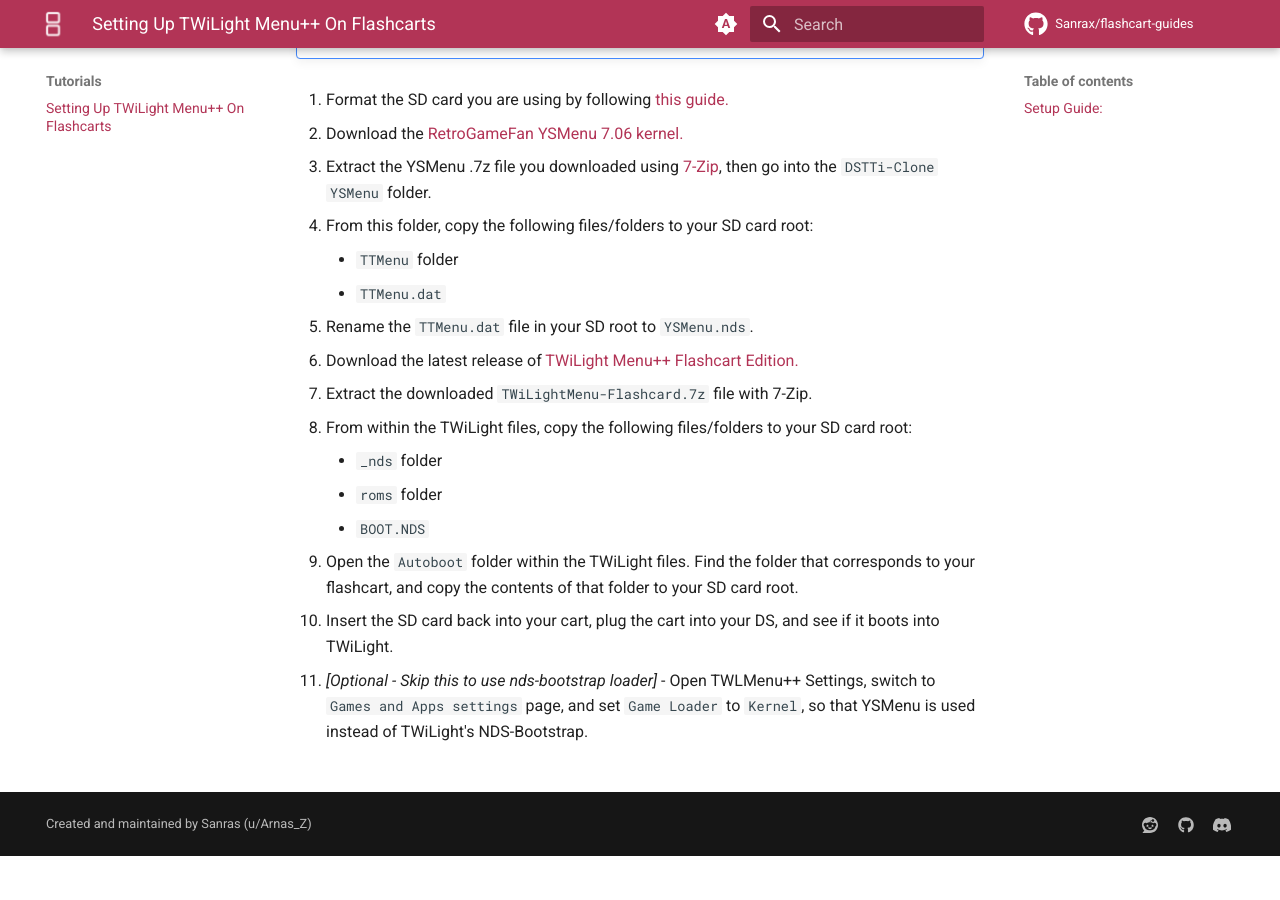
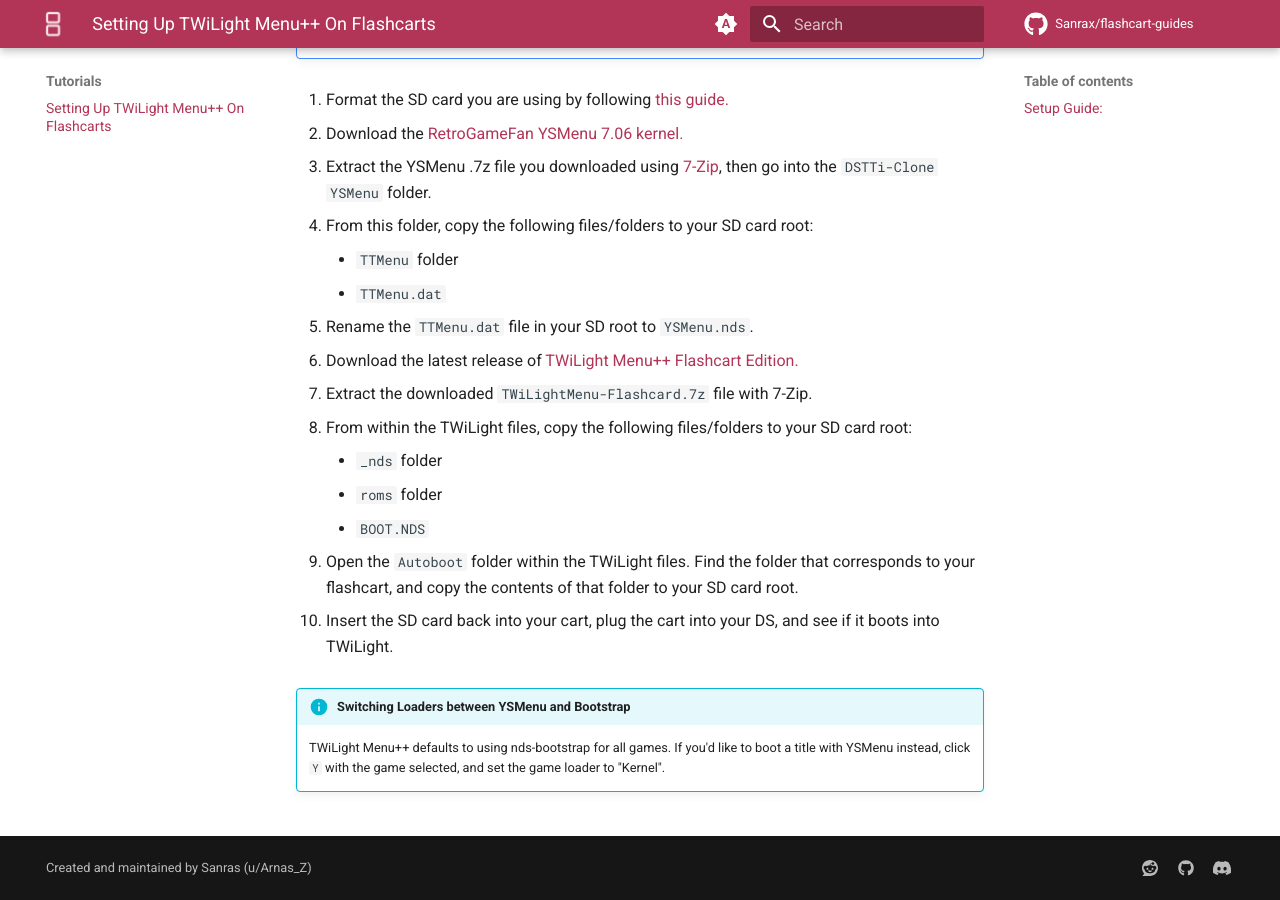
Before and after one commit to Sanrax/flashcart-guides, an MkDocs documentation site: the page built from docs/tutorials/twilight.md, in a window 1280 px wide and 900 px high, scrolled down 524 px. Built offline with MkDocs 1.6.1 and Material for MkDocs 9.7.7, drawn with Linux system fonts in a browser that asks for light colours; comment, search, counter and statistics services are not loaded; before the commit the page ends 1380 px from its top, so only the background shows below that.

Commit message:
TWLMenu guide improvements

```diff
--- a/docs/tutorials/twilight.md
+++ b/docs/tutorials/twilight.md
@@ -43,7 +43,10 @@
 
     1. Insert the SD card back into your cart, plug the cart into your DS, and see if it boots into TWiLight.
 
-    1. *[Optional - Skip this to use nds-bootstrap loader]* - Open TWLMenu++ Settings, switch to `Games and Apps settings` page, and set `Game Loader` to `Kernel`, so that YSMenu is used instead of TWiLight's NDS-Bootstrap.
+    !!! info "Switching Loaders between YSMenu and Bootstrap"
+
+        TWiLight Menu++ defaults to using nds-bootstrap for all games. If you'd like to boot a title with YSMenu instead, click `Y` with the game selected, and set the game loader to "Kernel".
+
 
 === "All Other Carts"
 
@@ -68,4 +71,6 @@
 
     1. Insert the SD card back into your cart, plug the cart into your DS, and see if it boots into TWiLight.
 
-    1. *[Optional - Skip this to use nds-bootstrap loader]* - Open TWLMenu++ Settings, switch to `Games and Apps settings` page, and set `Game Loader` to `Kernel`, so that your flashcart's native loader is used instead of TWiLight's NDS-Bootstrap.
+    !!! info "Switching Loaders between YSMenu and Bootstrap"
+
+        TWiLight Menu++ defaults to using nds-bootstrap for all games. If you'd like to boot a title with YSMenu instead, click `Y` with the game selected, and set the game loader to "Kernel".
```
